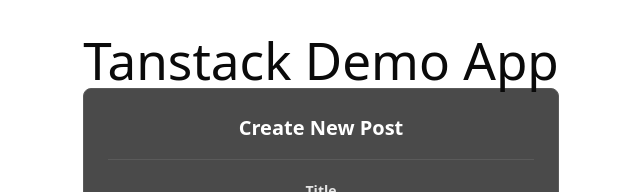
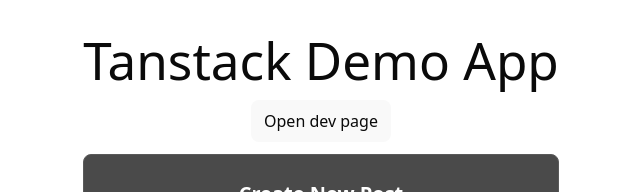
Before and after one commit to ZaynIkhlaq/tanstack-query, a React app: page / in a window 1280 px wide. Shown: the top 192 px of the page, without its empty margins (319-959 px from the left). Built offline with nearby package versions, Linux system fonts and the light colour scheme; no server answers; the HTML template or start-up script is replaced by a standard one.

Commit message:
Added dev page

```diff
--- /dev/null
+++ b/public/dev.html
@@ -0,0 +1,18 @@
+<!doctype html>
+<html lang="en">
+  <head>
+    <meta charset="utf-8" />
+    <meta name="viewport" content="width=device-width, initial-scale=1" />
+    <title>Dev Branch</title>
+    <style>
+      body { font-family: -apple-system, BlinkMacSystemFont, 'Segoe UI', Roboto, 'Helvetica Neue', Arial; display:flex; align-items:center; justify-content:center; height:100vh; margin:0; }
+      .container { text-align:center; }
+    </style>
+  </head>
+  <body>
+    <div class="container">
+      <h1>This is on the dev branch</h1>
+      <p><a href="/">Back to app</a></p>
+    </div>
+  </body>
+</html>
--- a/src/App.tsx
+++ b/src/App.tsx
@@ -6,6 +6,14 @@
   return (
     <div className="App">
       <h1>Tanstack Demo App</h1>
+      <div style={{ margin: '12px 0' }}>
+        <button
+          onClick={() => (window.location.href = '/dev.html')}
+          style={{ padding: '8px 12px', cursor: 'pointer' }}
+        >
+          Open dev page
+        </button>
+      </div>
       {/* Create Post Form - appears above the posts list */}
       <CreatePostForm />
       {/* Posts List - displays fetched posts with pagination */}
```
